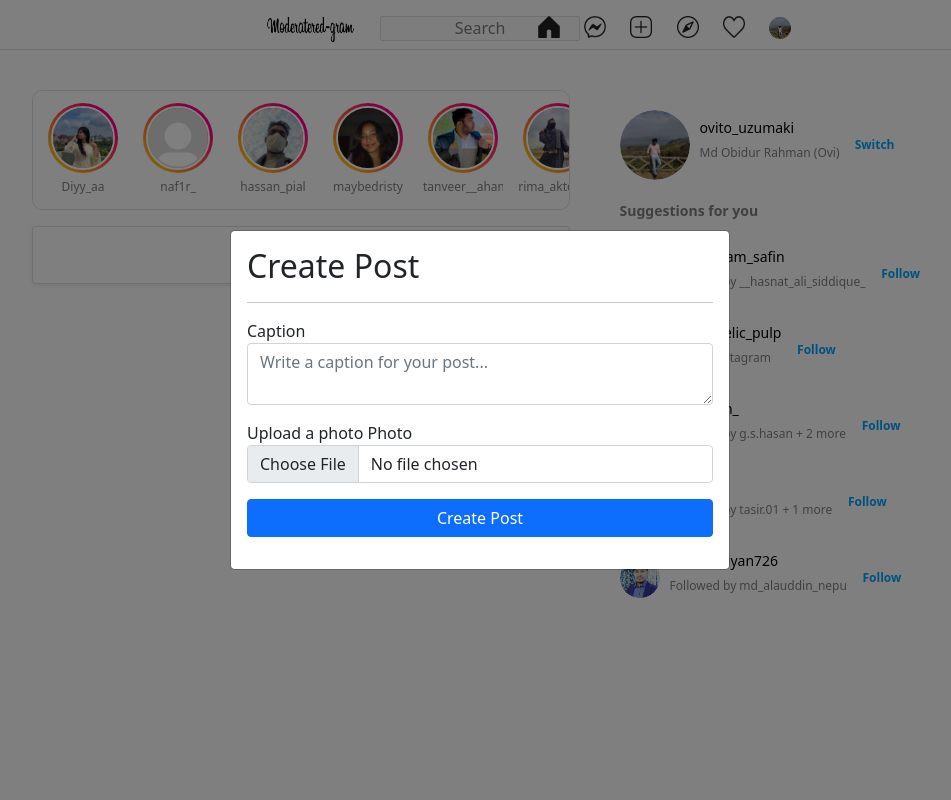
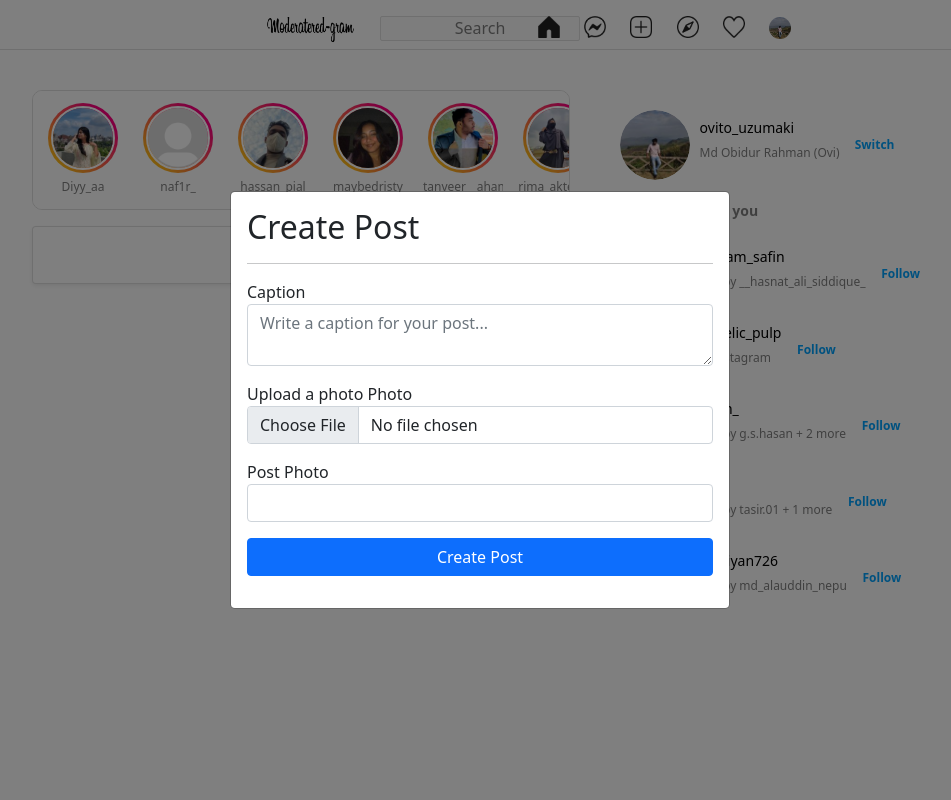
Before and after one commit to suryabbrj/flask-front, a Flask app: page / in a window 1280 px wide, after a click that opens the changed part. Shown: the whole page, without its empty margins (160-1111 px from the left). Run offline with Flask 3, Linux system fonts and the light colour scheme; some libraries are stand-ins or nearby versions.

```diff
--- a/templates/index.html
+++ b/templates/index.html
@@ -176,8 +176,15 @@
                             <label for="">Upload a photo Photo</label>
                             <input name="pphoto" type="file" class="form-control" type="file" name="file1" id="file1">
                             <div class="my-3">
+                                <label for="">Post Photo</label>
+                                <input name="pphoto" type="text" class="form-control">
+                            </div>
+                            <div class="my-3">
                                 <input type="submit" name="" id="" class="btn btn-primary w-100" value="Create Post">
                             </div>
+                        </div>
+
+
                     </form>
                 </div>
             </div>
```
